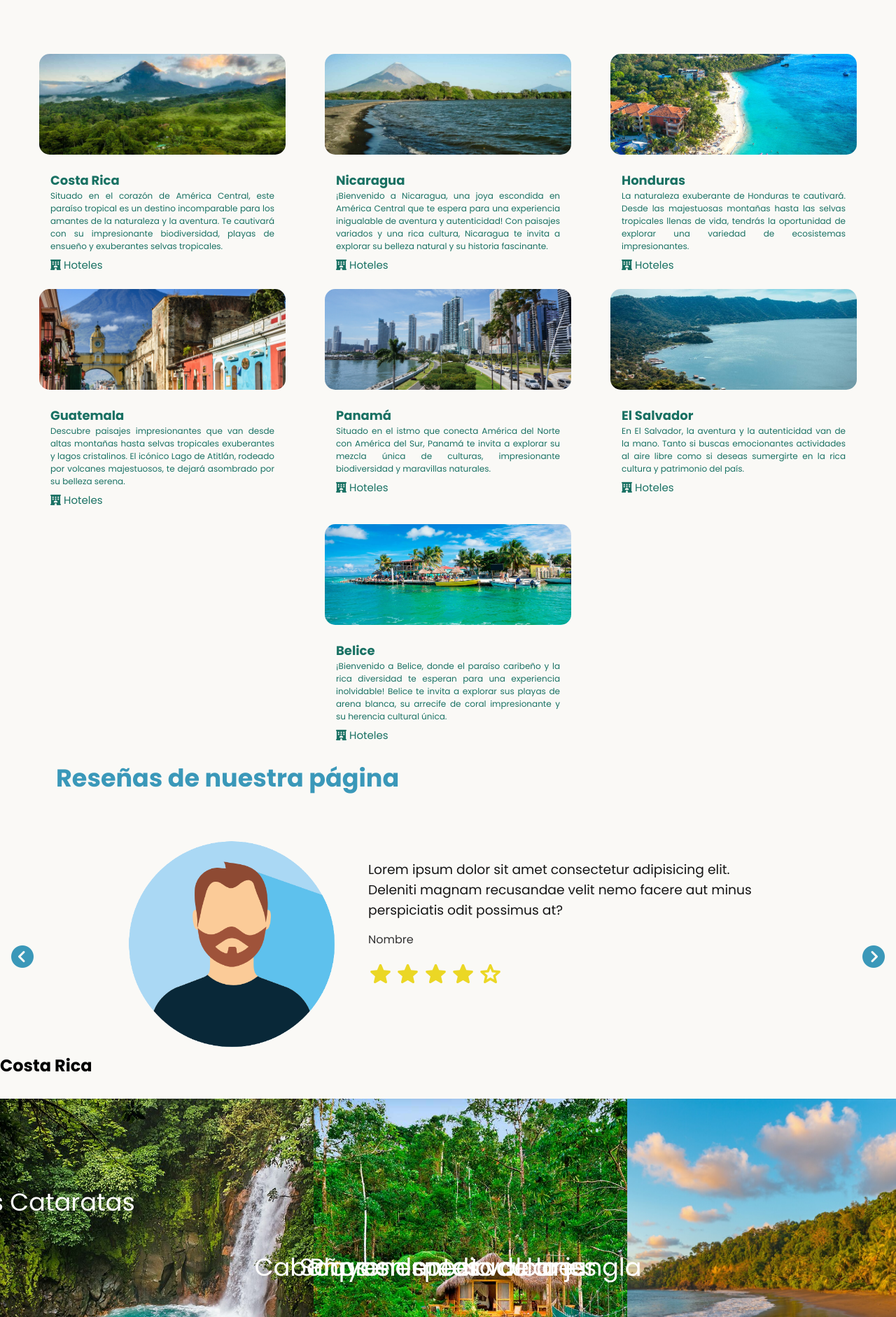
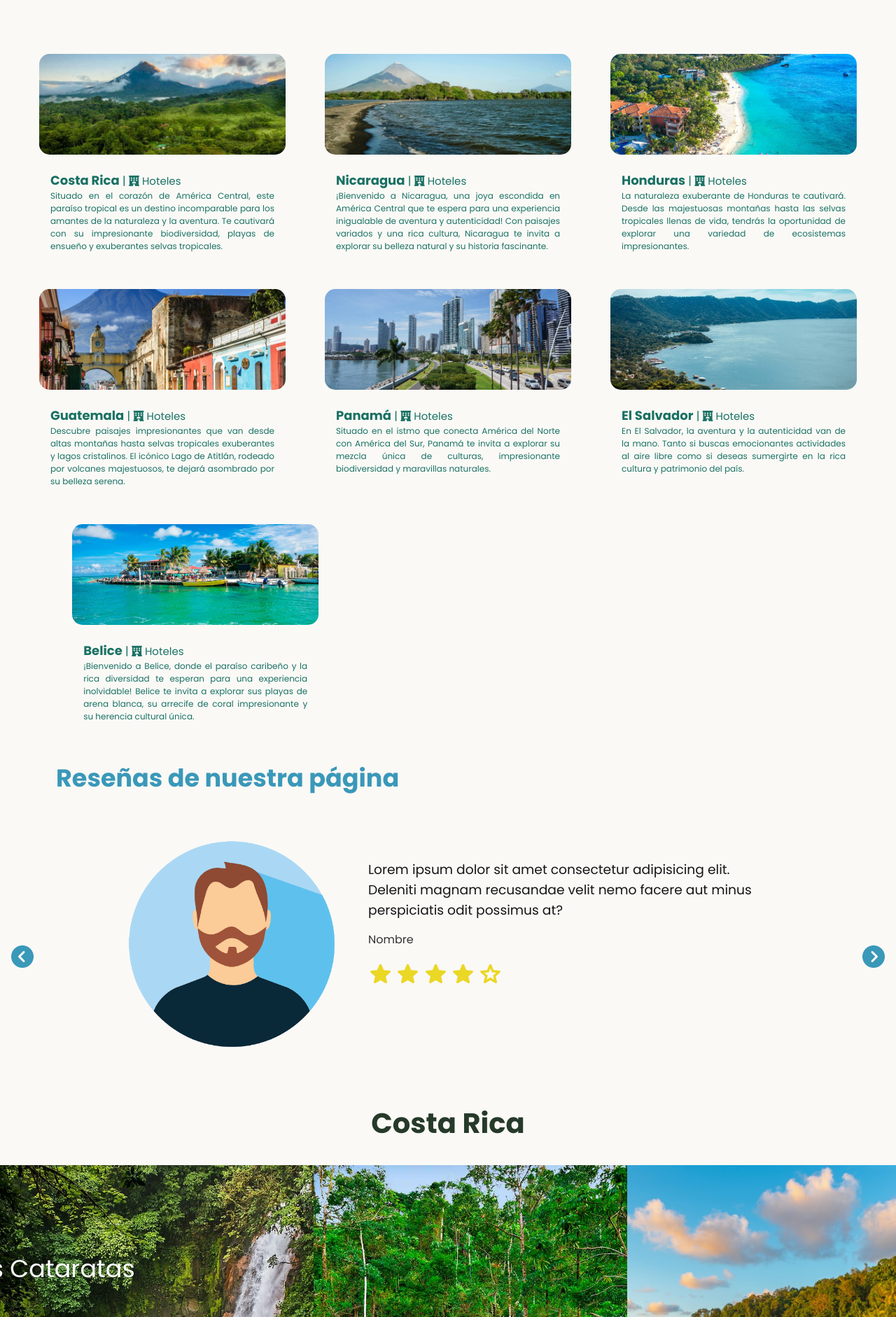
Before and after one commit to VictorCR27/DesarrolloWeb, a PHP site: page / in a window 1280 px wide; the page is wider, and only the part inside the window is pictured. Shown: the part 946-2828 px from the top of that part at 70% size. Run offline with PHP 8.4, Linux system fonts and the light colour scheme; some libraries are stand-ins or nearby versions.

Commit message:
cambios index

```diff
--- a/index.php
+++ b/index.php
@@ -170,27 +170,27 @@ include("login.php");
                     <div class="card">
                         <img src="imgCarrusel/costarica.jpg" class="card-img-top" alt="...">
                         <div class="card-body">
-                            <a class="card-title" href="#CR-info-home">Costa Rica</a>
+                            <a class="card-title" href="#CR-info-home">Costa Rica</a><span> | </span>
+                            <a class="card-bd-hotel" href="CostaRica.php"><i class="fa-solid fa-hotel"></i> Hoteles</a>
                             <p class="txt_desc_pais">Situado en el corazón de América Central, este paraíso tropical es un destino incomparable para los amantes de la naturaleza y la aventura. Te cautivará con su impresionante biodiversidad, playas de ensueño y exuberantes selvas tropicales.</p>
-                            <a class="card-bd-hotel" href="CostaRica.php"><i class="fa-solid fa-hotel"></i> Hoteles</a>
                         </div>
                     </div>
 
                     <div class="card">
                         <img src="imgCarrusel/nicaragua.jpg" class="card-img-top" alt="...">
                         <div class="card-body">
-                            <a class="card-title" href="#NC-info-home">Nicaragua</a>
+                            <a class="card-title" href="#NC-info-home">Nicaragua</a><span> | </span>
+                            <a class="card-bd-hotel" href="Nicaragua.php"><i class="fa-solid fa-hotel"></i> Hoteles</a>
                             <p class="txt_desc_pais">¡Bienvenido a Nicaragua, una joya escondida en América Central que te espera para una experiencia inigualable de aventura y autenticidad! Con paisajes variados y una rica cultura, Nicaragua te invita a explorar su belleza natural y su historia fascinante.</p>
-                            <a class="card-bd-hotel" href="Nicaragua.php"><i class="fa-solid fa-hotel"></i> Hoteles</a>
                         </div>
                     </div>
 
                     <div class="card">
                         <img src="imgCarrusel/honduras.jpg" class="card-img-top" alt="...">
                         <div class="card-body">
-                            <a class="card-title" href="#HD-info-home">Honduras</a>
+                            <a class="card-title" href="#HD-info-home">Honduras</a><span> | </span>
+                            <a class="card-bd-hotel" href="Honduras.php"><i class="fa-solid fa-hotel"></i> Hoteles</a>
                             <p class="txt_desc_pais">La naturaleza exuberante de Honduras te cautivará. Desde las majestuosas montañas hasta las selvas tropicales llenas de vida, tendrás la oportunidad de explorar una variedad de ecosistemas impresionantes.</p>
-                            <a class="card-bd-hotel" href="Honduras.php"><i class="fa-solid fa-hotel"></i> Hoteles</a>
                         </div>
                     </div>
                 </div>
@@ -199,27 +199,27 @@ include("login.php");
                     <div class="card">
                         <img src="imgCarrusel/guatemala.jpg" class="card-img-top" alt="...">
                         <div class="card-body">
-                            <a class="card-title" href="#GM-info-home">Guatemala</a>
+                            <a class="card-title" href="#GM-info-home">Guatemala</a><span> | </span>
+                            <a class="card-bd-hotel" href="Guatemala.php"><i class="fa-solid fa-hotel"></i> Hoteles</a>
                             <p class="txt_desc_pais">Descubre paisajes impresionantes que van desde altas montañas hasta selvas tropicales exuberantes y lagos cristalinos. El icónico Lago de Atitlán, rodeado por volcanes majestuosos, te dejará asombrado por su belleza serena. </p>
-                            <a class="card-bd-hotel" href="Guatemala.php"><i class="fa-solid fa-hotel"></i> Hoteles</a>
                         </div>
                     </div>
 
                     <div class="card">
                         <img src="imgCarrusel/panamaa.webp" class="card-img-top" alt="...">
                         <div class="card-body">
-                            <a class="card-title" href="#PM-info-home">Panamá</a>
+                            <a class="card-title" href="#PM-info-home">Panamá</a><span> | </span>
+                            <a class="card-bd-hotel" href="Panama.php"><i class="fa-solid fa-hotel"></i> Hoteles</a>
                             <p class="txt_desc_pais">Situado en el istmo que conecta América del Norte con América del Sur, Panamá te invita a explorar su mezcla única de culturas, impresionante biodiversidad y maravillas naturales.</p>
-                            <a class="card-bd-hotel" href="Panama.php"><i class="fa-solid fa-hotel"></i> Hoteles</a>
                         </div>
                     </div>
 
                     <div class="card">
                         <img src="imgCarrusel/salvador.jpg" class="card-img-top" alt="...">
                         <div class="card-body">
-                            <a class="card-title" href="#ES-info-home">El Salvador</a>
+                            <a class="card-title" href="#ES-info-home">El Salvador</a><span> | </span>
+                            <a class="card-bd-hotel" href="Salvador.php"><i class="fa-solid fa-hotel"></i> Hoteles</a>
                             <p class="txt_desc_pais">En El Salvador, la aventura y la autenticidad van de la mano. Tanto si buscas emocionantes actividades al aire libre como si deseas sumergirte en la rica cultura y patrimonio del país. </p>
-                            <a class="card-bd-hotel" href="Salvador.php"><i class="fa-solid fa-hotel"></i> Hoteles</a>
                         </div>
                     </div>
                 </div>
@@ -228,9 +228,9 @@ include("login.php");
                     <div class="card">
                         <img src="imgCarrusel/belice.jpg" class="card-img-top" alt="...">
                         <div class="card-body">
-                            <a class="card-title" href="#BL-info-home">Belice</a>
+                            <a class="card-title" href="#BL-info-home">Belice</a><span> | </span>
+                            <a class="card-bd-hotel" href="Belice.php"><i class="fa-solid fa-hotel"></i> Hoteles</a>
                             <p class="txt_desc_pais">¡Bienvenido a Belice, donde el paraíso caribeño y la rica diversidad te esperan para una experiencia inolvidable! Belice te invita a explorar sus playas de arena blanca, su arrecife de coral impresionante y su herencia cultural única.</p>
-                            <a class="card-bd-hotel" href="Belice.php"><i class="fa-solid fa-hotel"></i> Hoteles</a>
                         </div>
                     </div>
                 </div>
@@ -354,7 +354,7 @@ include("login.php");
     <!--Info Países-->
 
     <div class="info-paises">
-        <h2 id="CR-info-home">Costa Rica</h2>
+        <h2 id="CR-info-home" class="titulo-pais-infoh">Costa Rica</h2>
             <div class="imgs-CR-container">
 
                 <img src="imgCarrusel/catarata-CR.jpg" alt="" class="imag-info-paises">
@@ -371,7 +371,7 @@ include("login.php");
                 </img>
             </div>
 
-            <h2 id="NC-info-home">Nicaragua</h2>
+            <h2 id="NC-info-home" class="titulo-pais-infoh">Nicaragua</h2>
             <div class="imgs-CR-container">
 
                 <img src="imgCarrusel/catarata-CR.jpg" alt="" class="imag-info-paises">
@@ -388,7 +388,7 @@ include("login.php");
                 </img>
             </div>
 
-            <h2 id="HD-info-home">Honduras</h2>
+            <h2 id="HD-info-home" class="titulo-pais-infoh">Honduras</h2>
             <div class="imgs-CR-container">
 
                 <img src="imgCarrusel/catarata-CR.jpg" alt="" class="imag-info-paises">
@@ -405,7 +405,7 @@ include("login.php");
                 </img>
             </div>
 
-            <h2 id="GM-info-home">Guatemala</h2>
+            <h2 id="GM-info-home" class="titulo-pais-infoh">Guatemala</h2>
             <div class="imgs-CR-container">
 
                 <img src="imgCarrusel/catarata-CR.jpg" alt="" class="imag-info-paises">
@@ -422,7 +422,7 @@ include("login.php");
                 </img>
             </div>
 
-            <h2 id="PM-info-home">Panamá</h2>
+            <h2 id="PM-info-home" class="titulo-pais-infoh">Panamá</h2>
             <div class="imgs-CR-container">
 
                 <img src="imgCarrusel/catarata-CR.jpg" alt="" class="imag-info-paises">
@@ -439,7 +439,7 @@ include("login.php");
                 </img>
             </div>
 
-            <h2 id="ES-info-home">El Salvador</h2>
+            <h2 id="ES-info-home" class="titulo-pais-infoh">El Salvador</h2>
             <div class="imgs-CR-container">
 
                 <img src="imgCarrusel/catarata-CR.jpg" alt="" class="imag-info-paises">
@@ -456,7 +456,7 @@ include("login.php");
                 </img>
             </div>
 
-            <h2 id="BL-info-home">Belice</h2>
+            <h2 id="BL-info-home" class="titulo-pais-infoh">Belice</h2>
             <div class="imgs-CR-container">
 
                 <img src="imgCarrusel/catarata-CR.jpg" alt="" class="imag-info-paises">
--- a/style.css
+++ b/style.css
@@ -428,9 +428,10 @@ body::-webkit-scrollbar {
 
 .paises2 {
   display: flex;
-  justify-content: center;
+  justify-content: left;
   gap: 1rem;
   margin-bottom: 1rem;
+  margin-left: 5.2rem;
 }
 
 .card {
@@ -457,6 +458,10 @@ body::-webkit-scrollbar {
   padding: 1rem;
 }
 
+.card-body span{
+  color: #197163;
+}
+
 .card-title:link {
   text-align: left;
   margin-bottom: 0.5rem;
@@ -680,6 +731,10 @@ svg{
 }
 
 
+.info-paises{
+  margin-top: 70px;
+}
+
 .imgs-CR-container{
   margin-top: 30px;
   margin-bottom: 80px;
@@ -710,45 +770,8 @@ svg{
   left: 10px;
 }
 
-.card-bd-hotel:link {
-  text-align: left;
-  margin-bottom: 0.5rem;
-  color: #197163;
-  text-decoration: none;
-  font-size: 15px;
-  font-weight: 300;
-  background-color: transparent;
-  position: relative;
+.titulo-pais-infoh{
+  text-align: center;
+  font-size: 40px;
+  color: #263a29;
 }
-
-.card-bd-hotel:visited{
-  color: #197163;
-  background-color: transparent;
-  text-decoration: none;
-  position: relative;
-}
-
-.card-bd-hotel:hover{
-  color: #197163;
-  background-color: transparent;
-  text-decoration: none;
-  text-underline-offset: 10px;
-}
-
-.card-bd-hotel::before {
-  content: "";
-  position: absolute;
-  display: block;
-  width: 100%;
-  height: 2px;
-  bottom: 0;
-  left: 0;
-  background-color: #197163;
-  transform: scaleX(0);
-  transform-origin: top left right bottom;
-  transition: transform 0.6s ease;
-}
-
-.card-bd-hotel:hover::before {
-  transform: scaleX(1);
-}
```
Also changed, not shown: other parts of style.css (+51 -0 lines).
